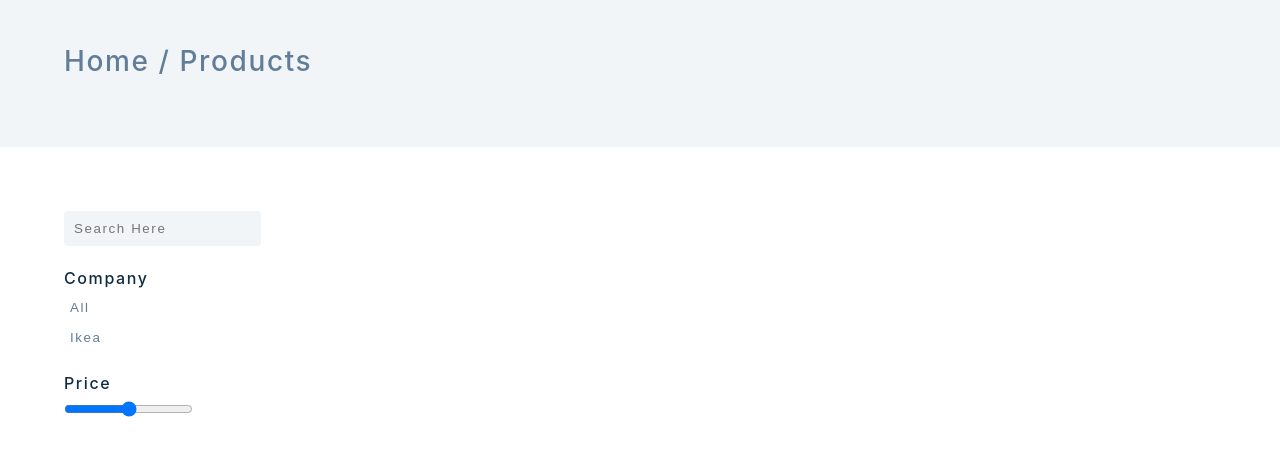
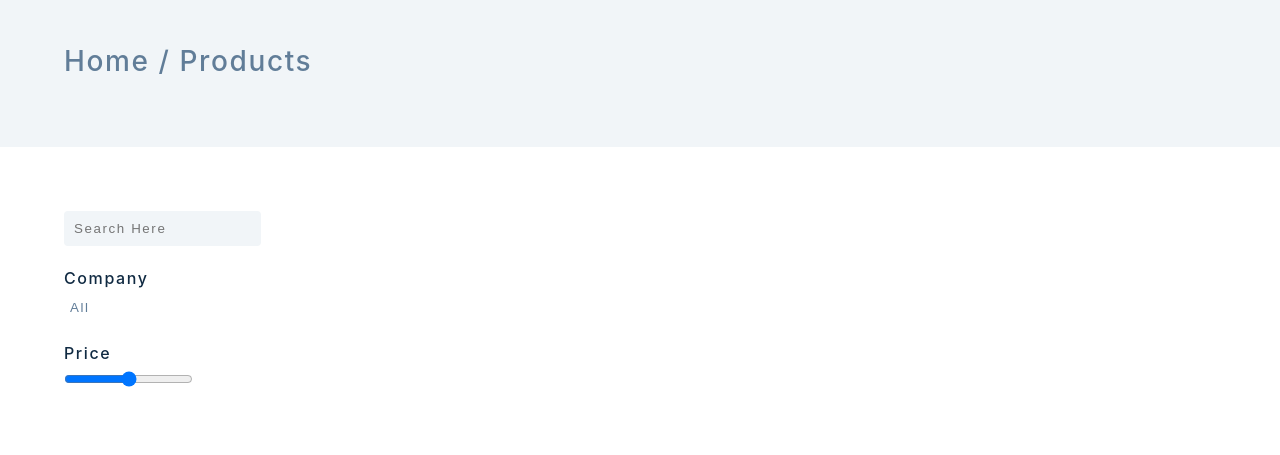
Before and after one commit to kritika243/E-commerce-Store, a plain HTML site: page products.html in a window 1280 px wide. Shown: the part 109-564 px from the top of the page. Drawn offline with Linux system fonts and the light colour scheme.

Commit message:
companies categories added dynamically to products page

```diff
--- a/products.html
+++ b/products.html
@@ -124,11 +124,11 @@
           <form class="input-form">
             <input type="text" class="search-input" placeholder="Search here" />
           </form>
-          <!-- categorie  -->
+          <!-- categories  -->
           <h4>Company</h4>
           <article class="companies">
-            <button class="company-btn">All</button>
-            <button class="company-btn">Ikea</button>
+            <!-- <button class="company-btn">All</button>
+            <button class="company-btn">Ikea</button> -->
           </article>
           <!-- price  -->
           <h4>Price</h4>
--- a/src/filters/companies.js
+++ b/src/filters/companies.js
@@ -1,6 +1,15 @@
-import { getElement } from '../utils.js';
-import display from '../displayProducts.js';
+import { getElement } from '../utils.js'
+import display from '../displayProducts.js'
 
-const setupCompanies = () => {};
+const setupCompanies = (store) => {
+  // set is a data structure which gives unique values (in an object), to convert back to array we use spread operator ...
+  let companies = ['all', ...new Set(store.map((product) => product.company))]
+  const companiesDOM = getElement('.companies')
+  companiesDOM.innerHTML = companies
+    .map((company) => {
+      return ` <button class="company-btn">${company}</button>`
+    })
+    .join('')
+}
 
-export default setupCompanies;
+export default setupCompanies
--- a/src/pages/products.js
+++ b/src/pages/products.js
@@ -17,6 +17,7 @@ const loading = getElement('.page-loading')
 
 display(store, getElement('.products-container'))
 setupSearch(store)
+setupCompanies(store)
 
 // hide loading once we have got the products
 loading.style.display = 'none'
```
